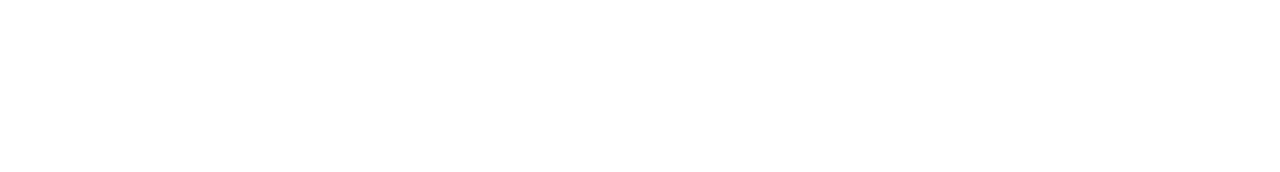
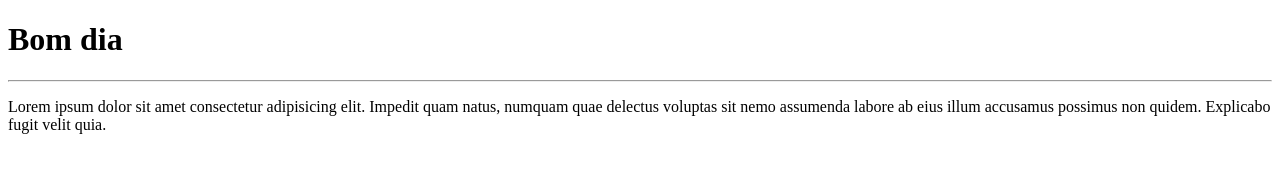
Before and after one commit to jonasce/Jonasaula, a plain HTML site: page site/index.html in a window 1280 px wide. Drawn offline with Linux system fonts and the light colour scheme.

Commit message:
Update index.html
alteracao

```diff
--- a/site/index.html
+++ b/site/index.html
@@ -1,12 +1,18 @@
 <!DOCTYPE html>
 <html lang="pt-br">
+
 <head>
     <meta charset="UTF-8">
     <meta http-equiv="X-UA-Compatible" content="IE=edge">
     <meta name="viewport" content="width=device-width, initial-scale=1.0">
     <title>Primeiro site</title>
 </head>
+
 <body>
+    <h1>Bom dia</h1>
+    <hr>
+    <p>Lorem ipsum dolor sit amet consectetur adipisicing elit. Impedit quam natus, numquam quae delectus voluptas sit
+        nemo assumenda labore ab eius illum accusamus possimus non quidem. Explicabo fugit velit quia.</p>
+</body>
 
-</body>
 </html>
```
